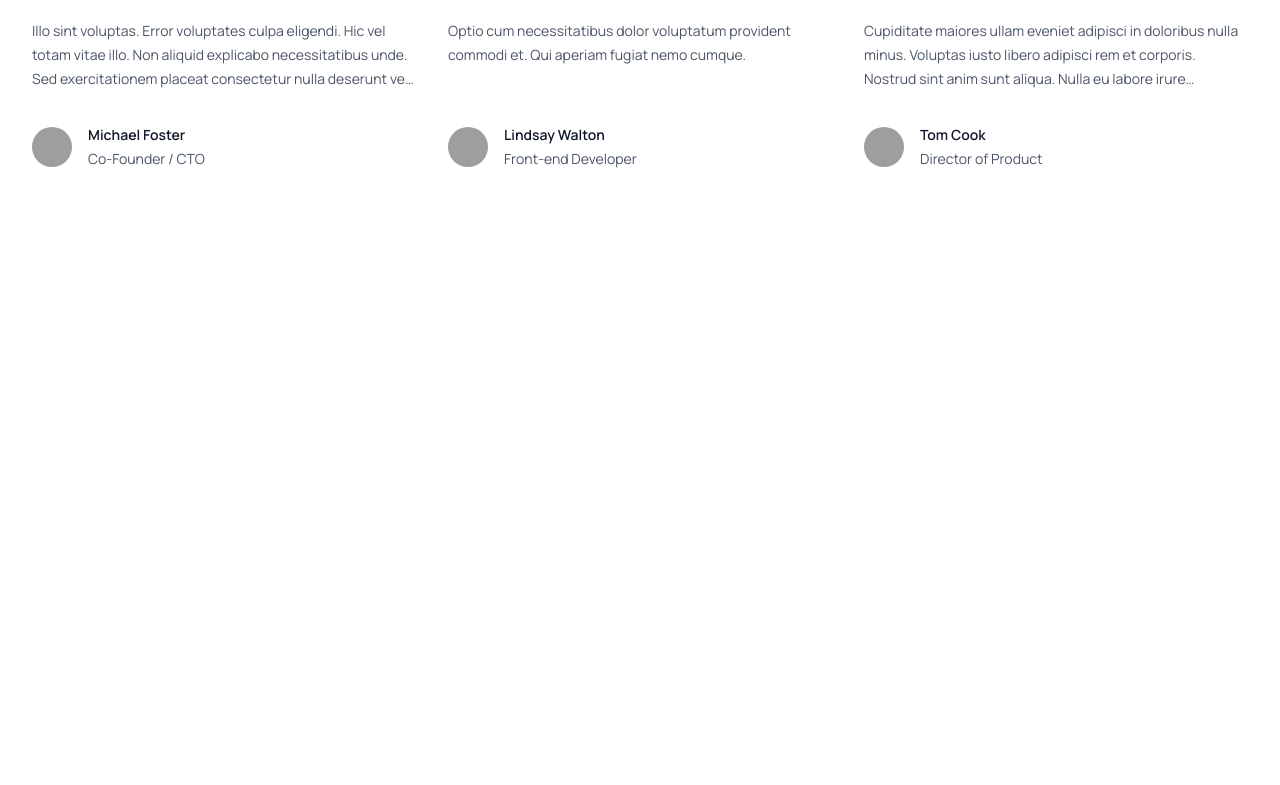
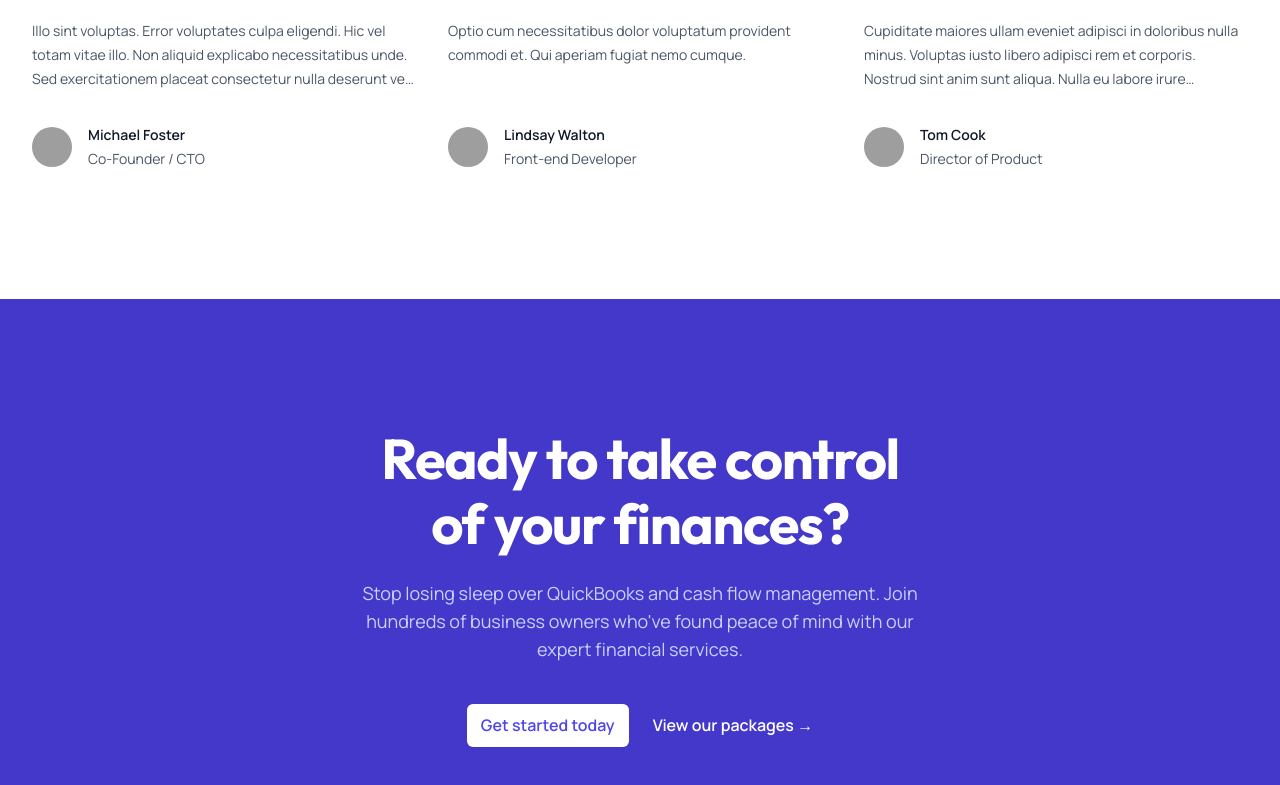
Before and after one commit to DukeRupert/momentum-business, a SvelteKit app in the folder app/: page / in a window 1280 px wide. Shown: the part 2839-3624 px from the top of the page. Before the commit the page ends 3138 px from the top, so only its background shows below. Built offline with nearby package versions, Linux system fonts and the light colour scheme; grey boxes are pictures that could not be loaded.

Commit message:
cat component

```diff
--- a/app/src/app.css
+++ b/app/src/app.css
@@ -136,15 +136,19 @@ h6 { font-size: var(--text-body-lg); line-height: var(--leading-normal); font-we
 /* Color utility classes */
 .bg-primary-50 { background-color: var(--primary-50); }
 .bg-primary-100 { background-color: var(--primary-100); }
+.bg-primary-200 { background-color: var(--primary-200); }
 .bg-primary-500 { background-color: var(--primary-500); }
 .bg-primary-600 { background-color: var(--primary-600); }
+.bg-primary-700 { background-color: var(--primary-700); }
 
+.text-primary-200 { color: var(--primary-200); }
+.text-primary-500 { color: var(--primary-500); }
 .text-primary-600 { color: var(--primary-600); }
-.text-primary-500 { color: var(--primary-500); }
 
 .border-primary-500 { border-color: var(--primary-500); }
 .ring-primary-600 { --tw-ring-color: var(--primary-600); }
 
+.hover\:bg-primary-50:hover { background-color: var(--primary-50); }
 .hover\:bg-primary-500:hover { background-color: var(--primary-500); }
 .focus-visible\:outline-primary-600:focus-visible { outline-color: var(--primary-600); }
 
--- /dev/null
+++ b/app/src/lib/cta.svelte
@@ -0,0 +1,39 @@
+<script>
+  const ctaData = {
+    headline: "Ready to take control of your finances?",
+    description: "Stop losing sleep over QuickBooks and cash flow management. Join hundreds of business owners who've found peace of mind with our expert financial services.",
+    primaryButton: {
+      text: "Get started today",
+      href: "#"
+    },
+    secondaryButton: {
+      text: "View our packages",
+      href: "#"
+    }
+  };
+</script>
+
+<div class="bg-primary-700">
+  <div class="px-6 py-24 sm:px-6 sm:py-32 lg:px-8">
+    <div class="mx-auto max-w-2xl text-center">
+      <h2 class="text-headline-lg font-display-bold tracking-tight text-balance text-white sm:text-display-sm">
+        {ctaData.headline}
+      </h2>
+      <p class="mx-auto mt-6 max-w-xl text-body-lg text-pretty text-primary-200">
+        {ctaData.description}
+      </p>
+      <div class="mt-10 flex items-center justify-center gap-x-6">
+        <a
+          href={ctaData.primaryButton.href}
+          class="rounded-md bg-white px-3.5 py-2.5 text-body font-primary-semibold text-primary-600 shadow-xs hover:bg-primary-50 focus-visible:outline-2 focus-visible:outline-offset-2 focus-visible:outline-white"
+        >
+          {ctaData.primaryButton.text}
+        </a>
+        <a href={ctaData.secondaryButton.href} class="text-body font-primary-semibold text-white">
+          {ctaData.secondaryButton.text}
+          <span aria-hidden="true">→</span>
+        </a>
+      </div>
+    </div>
+  </div>
+</div>
--- a/app/src/routes/+page.svelte
+++ b/app/src/routes/+page.svelte
@@ -3,9 +3,11 @@
     import Features from "$lib/features.svelte";
     import Testimonials from "$lib/testimonials.svelte";
     import Blog from "$lib/blog.svelte";
+    import CallToAction from "$lib/cta.svelte"
 </script>
 
 <Hero />
 <Testimonials />
 <Features />
 <Blog />
+<CallToAction />
```
